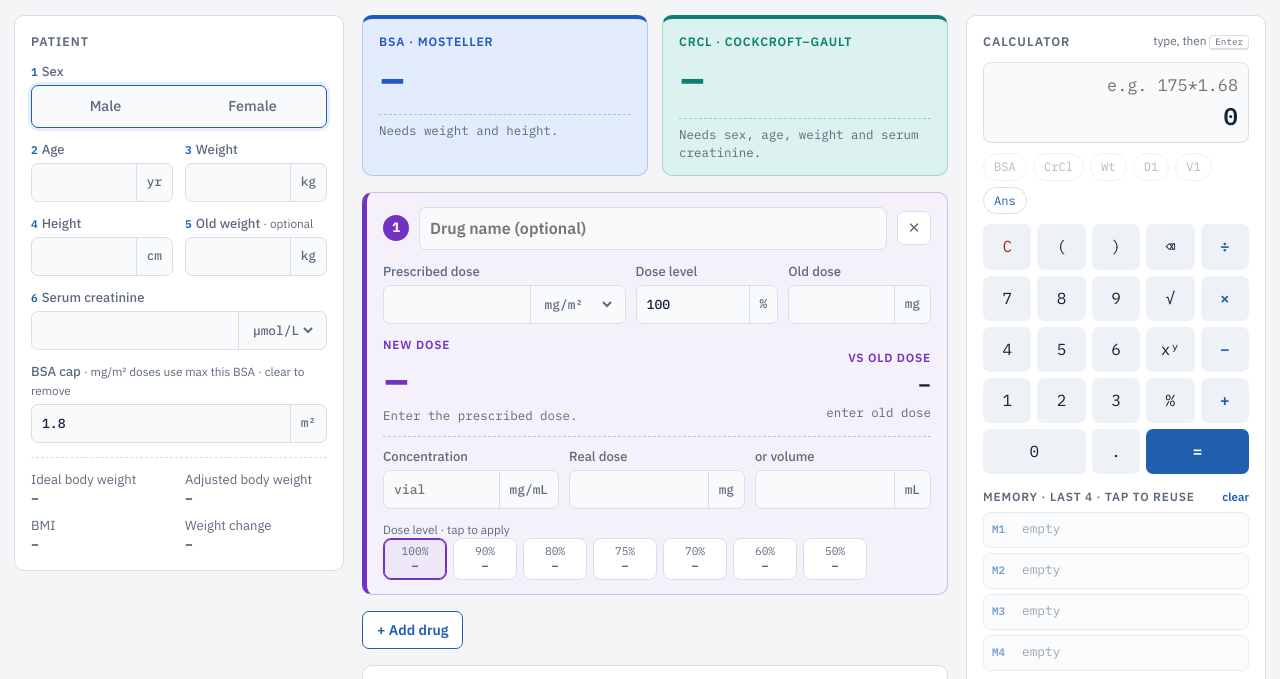
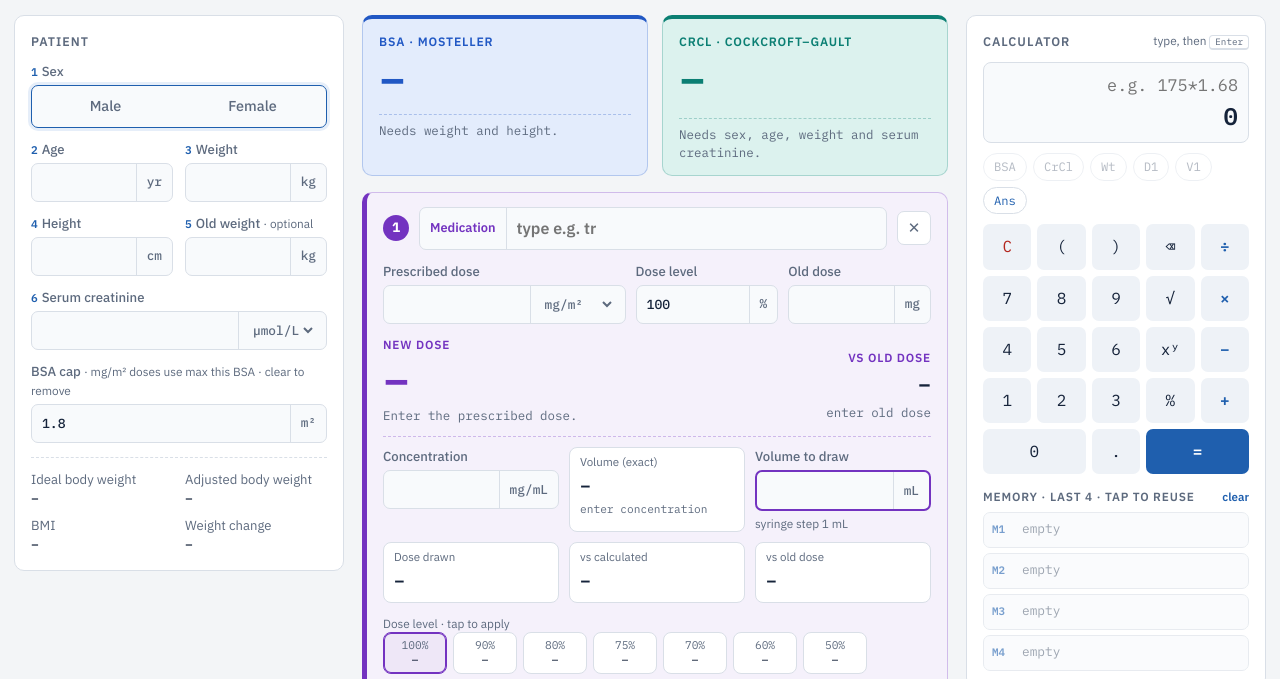
Before and after one commit to ArkedFarmasiHKB/arkedfarmasihkb.github.io, a plain HTML site: page tools/chemo-calculator.html in a window 1280 px wide. Shown: the part 102-781 px from the top of the page. Drawn offline with Linux system fonts and the light colour scheme.

Commit message:
Chemo calculator: medication auto-pick (HKB Drug List concentrations), exact volume, volume to draw with syringe step
Co-Authored-By: Claude Opus 5.5 <noreply@anthropic.com>
Claude-Session: https://claude.ai/code/session_014KmjW5Lyih26BpoCciFScV

```diff
--- a/tools/chemo-calculator.html
+++ b/tools/chemo-calculator.html
@@ -106,14 +106,21 @@ select.solo:focus,input.solo:focus{border-color:var(--accent);box-shadow:0 0 0 3
 .diffbox{display:flex;flex-direction:column;align-items:flex-end;gap:3px;text-align:right}
 .diffbox .dv{font-family:var(--mono);font-size:1.35rem;font-weight:600}
 .diffbox .dn{font-family:var(--mono);font-size:.78rem;color:var(--muted)}
-.dprep{display:grid;grid-template-columns:repeat(3,minmax(0,1fr));gap:10px;padding-top:10px;border-top:1px dashed color-mix(in srgb,var(--c) 30%,transparent)}
-@media (max-width:560px){.dprep{grid-template-columns:1fr 1fr}.dprep label:first-child{grid-column:1/-1}}
-.prep{display:grid;grid-template-columns:repeat(4,minmax(0,1fr));gap:8px;background:var(--panel);border:1px solid var(--line);border-radius:8px;padding:10px 12px}
-@media (max-width:700px){.prep{grid-template-columns:1fr 1fr}}
-.prep div{display:flex;flex-direction:column;gap:2px;min-width:0}
-.prep .pk{font-size:.72rem;color:var(--muted)}
-.prep b{font-family:var(--mono);font-size:1.15rem;font-weight:600;font-variant-numeric:tabular-nums}
-.prep .chip{font-size:.7rem;padding:2px 7px}
+.med-wrap{position:relative;flex:1;min-width:0}
+.mlbl{border-left:0;border-right:1px solid var(--line);font-family:var(--sans);font-weight:600;color:var(--c)}
+.sugg{position:absolute;left:0;right:0;top:calc(100% + 4px);z-index:20;background:var(--panel);border:1px solid var(--line);border-radius:8px;box-shadow:0 8px 24px rgba(0,0,0,.15);overflow:hidden}
+.sugg button{display:flex;justify-content:space-between;gap:10px;width:100%;font:inherit;text-align:left;border:0;background:none;color:var(--ink);padding:10px 12px;cursor:pointer}
+.sugg button span{font-family:var(--mono);font-size:.78rem;color:var(--muted)}
+.sugg button.on{background:var(--accent-soft)}
+.dprep{display:grid;grid-template-columns:minmax(0,1.15fr) minmax(0,.9fr) minmax(0,1.1fr) repeat(3,minmax(0,.9fr));gap:10px;padding-top:10px;border-top:1px dashed color-mix(in srgb,var(--c) 30%,transparent);align-items:stretch}
+@media (max-width:1499px) and (min-width:701px){.dprep{grid-template-columns:repeat(3,minmax(0,1fr))}}
+@media (max-width:700px){.dprep{grid-template-columns:1fr 1fr}}
+.draw-f .unit-in{border-color:var(--c);border-width:2px}
+.ocell{display:flex;flex-direction:column;gap:2px;min-width:0;background:var(--panel);border:1px solid var(--line);border-radius:8px;padding:6px 10px}
+.ocell .pk{font-size:.72rem;color:var(--muted)}
+.ocell b{font-family:var(--mono);font-size:1.12rem;font-weight:600;font-variant-numeric:tabular-nums}
+.ocell .p-exs{font-family:var(--mono);font-size:.7rem;color:var(--muted)}
+.ocell .chip{font-size:.68rem;padding:1px 7px}
 .rchips{display:flex;flex-wrap:wrap;gap:6px}
 .rchip{font:inherit;font-family:var(--mono);font-size:.78rem;border:1px solid var(--line);background:var(--panel);color:var(--ink);border-radius:8px;padding:5px 8px;cursor:pointer;display:flex;flex-direction:column;align-items:center;line-height:1.25;min-width:64px}
 .rchip span{color:var(--muted);font-size:.7rem}
@@ -305,19 +312,15 @@ details.settings-panel summary{cursor:pointer;color:var(--accent);font-weight:60
 
 <a href="#calc" class="btn primary fab" id="fab">🧮 Calc</a>
 
-<datalist id="drugList">
-  <option>Trastuzumab</option><option>Pertuzumab</option><option>Bevacizumab</option>
-  <option>Carboplatin</option><option>Cisplatin</option><option>Oxaliplatin</option>
-  <option>Paclitaxel</option><option>Docetaxel</option><option>Doxorubicin</option><option>Epirubicin</option>
-  <option>Cyclophosphamide</option><option>Fluorouracil</option><option>Gemcitabine</option><option>Irinotecan</option>
-  <option>Etoposide</option><option>Pemetrexed</option><option>Vinorelbine</option>
-</datalist>
 
 <template id="drugTpl">
   <section class="drug">
     <div class="drug-h">
       <span class="badge">1</span>
-      <span class="unit-in" style="flex:1"><input class="d-name" list="drugList" placeholder="Drug name (optional)" data-flow autocomplete="off" aria-label="Drug name"></span>
+      <div class="med-wrap">
+        <span class="unit-in"><span class="unit mlbl">Medication</span><input class="d-name" placeholder="type e.g. tr" data-flow autocomplete="off" spellcheck="false" aria-label="Medication" role="combobox" aria-autocomplete="list"></span>
+        <div class="sugg" role="listbox" hidden></div>
+      </div>
       <button type="button" class="xbtn" aria-label="Remove drug" title="Remove drug">✕</button>
     </div>
     <div class="dfields">
@@ -345,18 +348,15 @@ details.settings-panel summary{cursor:pointer;color:var(--accent);font-weight:60
       </div>
     </div>
     <div class="dprep">
-      <label>Concentration
-        <span class="unit-in"><input class="d-conc" data-flow type="number" inputmode="decimal" step="any" min="0" placeholder="vial"><span class="unit">mg/mL</span></span></label>
-      <label>Real dose
-        <span class="unit-in"><input class="d-real" data-flow type="number" inputmode="decimal" step="any" min="0"><span class="unit">mg</span></span></label>
-      <label>or volume
-        <span class="unit-in"><input class="d-vol" data-flow type="number" inputmode="decimal" step="0.1" min="0"><span class="unit">mL</span></span></label>
-    </div>
-    <div class="prep" hidden>
-      <div><span class="pk">Volume for calc. dose</span><b class="p-cv">–</b></div>
-      <div><span class="pk">Withdraw (real dose)</span><b class="p-wv">–</b></div>
-      <div><span class="pk">Real vs calculated</span><b class="p-rc">–</b><span class="p-rcc"></span></div>
-      <div><span class="pk">Real vs old dose</span><b class="p-ro">–</b><span class="p-roc"></span></div>
+      <label class="conc-f">Concentration
+        <span class="unit-in"><input class="d-conc" data-flow type="number" inputmode="decimal" step="any" min="0"><span class="unit">mg/mL</span></span></label>
+      <div class="ocell"><span class="pk">Volume (exact)</span><b class="p-ex">–</b><span class="p-exs"></span></div>
+      <label class="draw-f">Volume to draw
+        <span class="unit-in"><input class="d-vol" data-flow type="number" inputmode="decimal" step="1" min="0"><span class="unit">mL</span></span>
+        <span class="hint p-step"></span></label>
+      <div class="ocell"><span class="pk">Dose drawn</span><b class="p-wd">–</b></div>
+      <div class="ocell"><span class="pk">vs calculated</span><b class="p-rc">–</b><span class="p-rcc"></span></div>
+      <div class="ocell"><span class="pk">vs old dose</span><b class="p-ro">–</b><span class="p-roc"></span></div>
     </div>
     <div>
       <div class="rlbl">Dose level · tap to apply</div>
@@ -372,7 +372,32 @@ const ok = v => isFinite(v) && v > 0;
 const f = (v, d = 1) => isFinite(v) ? v.toLocaleString(undefined, {minimumFractionDigits: d, maximumFractionDigits: d}) : '–';
 const MAX_DRUGS = 4, LEVELS = [100, 90, 80, 75, 70, 60, 50];
 const BASIS_TXT = {m2: 'mg/m²', kg: 'mg/kg', flat: 'mg flat', auc: 'AUC'};
-const PRESET = { trastuzumab:'kg', pertuzumab:'flat', bevacizumab:'kg', carboplatin:'auc' };
+// Drug library: concentrations from HKB CHEMOTHERAPY REGISTRY "Drug List" (mg/mL). Edit here to change defaults.
+const DRUGS = [
+  { n:'Trastuzumab',      conc:21,       basis:'kg' },
+  { n:'Carboplatin',      conc:10,       basis:'auc' },
+  { n:'Cisplatin',        conc:1,        basis:'m2' },
+  { n:'Oxaliplatin',      conc:5,        basis:'m2' },
+  { n:'Paclitaxel',       conc:100/16.7, basis:'m2', note:'100 mg/16.7 mL' },
+  { n:'Docetaxel',        conc:20,       basis:'m2', step:0.2 },
+  { n:'Doxorubicin',      conc:2,        basis:'m2' },
+  { n:'Epirubicin',       conc:2,        basis:'m2' },
+  { n:'Cyclophosphamide', conc:20,       basis:'m2' },
+  { n:'Fluorouracil',     conc:50,       basis:'m2', alias:['5-fu','5fu','5-fluorouracil'] },
+  { n:'Gemcitabine',      conc:38.022,   basis:'m2' },
+  { n:'Irinotecan',       conc:20,       basis:'m2' },
+  { n:'Pemetrexed',       conc:25,       basis:'m2' },
+  { n:'Methotrexate',     conc:25 },
+];
+const DEFAULT_STEP = 1;   // smallest syringe step in mL (docetaxel 0.2 mL)
+const concTxt = c => String(+(+c).toFixed(3));
+function findDrugs(t){
+  t = t.trim().toLowerCase(); if (!t) return [];
+  const keys = d => [d.n.toLowerCase(), ...(d.alias || [])];
+  const pre = DRUGS.filter(d => keys(d).some(k => k.startsWith(t)));
+  const mid = DRUGS.filter(d => !pre.includes(d) && keys(d).some(k => k.includes(t)));
+  return [...pre, ...mid];
+}
 let sex = '';
 const V = {};
 
@@ -415,14 +440,45 @@ function addDrug(focus){
     else card.querySelectorAll('input').forEach(i => i.value = i.classList.contains('d-pct') ? 100 : '');
     calc();
   });
-  // real dose (mg) and volume (mL) fill each other in; remember which one was typed last
-  card.querySelector('.d-real').addEventListener('input', () => card.dataset.src = 'mg');
-  card.querySelector('.d-vol').addEventListener('input', () => card.dataset.src = 'ml');
-  const nameIn = card.querySelector('.d-name');
-  nameIn.addEventListener('input', () => {
-    const b = PRESET[nameIn.value.trim().toLowerCase()];
-    if (b) card.querySelector('.d-basis').value = b;
+  const volIn = card.querySelector('.d-vol');
+  volIn.addEventListener('keydown', e => {
+    if (e.key === 'Enter' && !volIn.value && volIn.placeholder) { volIn.value = volIn.placeholder; calc(); }
   });
+  const nameIn = card.querySelector('.d-name'), sugg = card.querySelector('.sugg');
+  let hits = [], hi = 0;
+  const pick = d => {
+    nameIn.value = d.n;
+    card.querySelector('.d-conc').value = d.conc;
+    if (d.basis) card.querySelector('.d-basis').value = d.basis;
+    sugg.hidden = true; hits = [];
+    calc();
+  };
+  const show = () => {
+    hits = findDrugs(nameIn.value).slice(0, 6); hi = 0;
+    const exact = hits.length === 1 && hits[0].n.toLowerCase() === nameIn.value.trim().toLowerCase();
+    if (!hits.length || exact) { sugg.hidden = true; return; }
+    sugg.innerHTML = '';
+    hits.forEach((d, j) => {
+      const b = document.createElement('button');
+      b.type = 'button'; b.tabIndex = -1; if (j === hi) b.className = 'on';
+      b.innerHTML = `<b></b><span>${concTxt(d.conc)} mg/mL${d.note ? ' · ' + d.note : ''}</span>`;
+      b.firstChild.textContent = d.n;
+      b.addEventListener('mousedown', e => e.preventDefault());
+      b.addEventListener('click', () => { pick(d); goNext(nameIn); });
+      sugg.appendChild(b);
+    });
+    sugg.hidden = false;
+  };
+  const mark = () => [...sugg.children].forEach((b, j) => b.classList.toggle('on', j === hi));
+  nameIn.addEventListener('input', show);
+  nameIn.addEventListener('keydown', e => {
+    if (sugg.hidden || !hits.length) return;
+    if (e.key === 'ArrowDown') { hi = (hi + 1) % hits.length; mark(); e.preventDefault(); }
+    else if (e.key === 'ArrowUp') { hi = (hi - 1 + hits.length) % hits.length; mark(); e.preventDefault(); }
+    else if (e.key === 'Enter' || e.key === 'Tab') pick(hits[hi]);   // Enter then moves on to the next field
+    else if (e.key === 'Escape') sugg.hidden = true;
+  });
+  nameIn.addEventListener('blur', () => { if (!sugg.hidden && hits.length === 1) pick(hits[0]); sugg.hidden = true; });
   box.appendChild(card);
   markFlow();
   calc();
@@ -538,35 +594,37 @@ function calc(){
       chip(q('.d-chip'), '', '');
     }
 
-    // Preparation: concentration, real dose, volume
-    const conc = parseFloat(q('.d-conc').value);
-    let real = parseFloat(q('.d-real').value), vol = parseFloat(q('.d-vol').value);
-    if (ok(conc)) {
-      if (card.dataset.src === 'ml' && ok(vol)) { real = vol * conc; q('.d-real').value = +real.toFixed(1); }
-      else if (ok(real)) { vol = real / conc; q('.d-vol').value = +vol.toFixed(1); }
-    }
-    const calcVol = ok(conc) && ok(dose) ? dose / conc : NaN;
-    const wVol = ok(conc) && ok(real) ? real / conc : NaN;
+    // Preparation: exact volume, volume to draw (syringe step), dose for that volume
+    const conc = parseFloat(q('.d-conc').value), vol = parseFloat(q('.d-vol').value);
+    const def = DRUGS.find(d => d.n.toLowerCase() === q('.d-name').value.trim().toLowerCase());
+    const stepMl = def && def.step ? def.step : DEFAULT_STEP;
+    const exactVol = ok(conc) && ok(dose) ? dose / conc : NaN;
+    const suggest = ok(exactVol) ? +(Math.round(exactVol / stepMl) * stepMl).toFixed(1) : NaN;
+    const volEl = q('.d-vol');
+    volEl.step = stepMl; volEl.placeholder = ok(suggest) ? suggest : '';
+    const wVol = ok(vol) ? vol : NaN, wDose = ok(wVol) && ok(conc) ? wVol * conc : NaN;
+    const offStep = ok(wVol) && Math.abs(wVol / stepMl - Math.round(wVol / stepMl)) > 1e-6;
+    q('.p-step').textContent = offStep ? `⚠ not a ${stepMl} mL step` : `syringe step ${stepMl} mL${ok(suggest) && !ok(wVol) ? ` · Enter = ${suggest}` : ''}`;
+    q('.p-step').style.color = offStep ? 'var(--warn)' : '';
     const pcmp = (a, b, lim) => {
       if (!ok(a) || !ok(b)) return ['–', '', ''];
       const pc = (a - b) / b * 100, over = Math.abs(pc) > lim;
       return [`${pc>0?'+':''}${f(pc,1)}%`, over ? 'warn' : 'ok', over ? `outside ±${lim}%` : `within ±${lim}%`];
     };
-    const rc1 = pcmp(real, dose, realTol), ro1 = pcmp(real, old, tol);
-    const showPrep = ok(conc) || ok(real);
-    q('.prep').hidden = !showPrep;
-    if (showPrep) {
-      q('.p-cv').textContent = ok(calcVol) ? `${f(calcVol,1)} mL` : (ok(conc) ? '–' : 'enter conc.');
-      q('.p-wv').textContent = ok(wVol) ? `${f(wVol,1)} mL` : (ok(real) ? 'enter conc.' : 'enter real dose');
-      q('.p-rc').textContent = rc1[0]; q('.p-rc').className = 'p-rc' + (rc1[1] ? (rc1[1] === 'warn' ? ' d-warn' : ' d-ok') : '');
-      chip(q('.p-rcc'), rc1[1], rc1[2]);
-      q('.p-ro').textContent = ro1[0]; q('.p-ro').className = 'p-ro' + (ro1[1] ? (ro1[1] === 'warn' ? ' d-warn' : ' d-ok') : '');
-      chip(q('.p-roc'), ro1[1], ro1[2]);
-    }
-    vols[i] = ok(wVol) ? wVol : calcVol;
+    const rc1 = pcmp(wDose, dose, realTol), ro1 = pcmp(wDose, old, tol);
+    q('.p-ex').textContent = ok(exactVol) ? `${f(exactVol,2)} mL` : '–';
+    q('.p-exs').textContent = !ok(conc) ? 'enter concentration' : '';
+    q('.p-wd').textContent = ok(wDose) ? `${f(wDose,1)} mg` : (ok(conc) ? 'enter volume' : '–');
+    const paint = (sel, val, cls, txt, chipSel) => {
+      q(sel).textContent = val; q(sel).className = sel.slice(1) + (cls ? (cls === 'warn' ? ' d-warn' : ' d-ok') : '');
+      chip(q(chipSel), cls, txt);
+    };
+    paint('.p-rc', rc1[0], rc1[1], rc1[2], '.p-rcc');
+    paint('.p-ro', ro1[0], ro1[1], ro1[2], '.p-roc');
+    vols[i] = wVol;
     let prepTxt = '';
-    if (ok(real)) prepTxt = ` | real ${f(real,1)} mg${ok(wVol)?` = ${f(wVol,1)} mL @ ${conc} mg/mL`:''} (${rc1[0]} vs calc${ok(old)?`, ${ro1[0]} vs old`:''})`;
-    else if (ok(calcVol)) prepTxt = ` | ${f(calcVol,1)} mL @ ${conc} mg/mL`;
+    if (ok(wDose)) prepTxt = ` | draw ${f(wVol,1)} mL @ ${concTxt(conc)} mg/mL = ${f(wDose,1)} mg (exact ${f(exactVol,2)} mL; ${rc1[0]} vs calc${ok(old)?`, ${ro1[0]} vs old`:''})`;
+    else if (ok(exactVol)) prepTxt = ` | ${f(exactVol,2)} mL @ ${concTxt(conc)} mg/mL`;
 
     const rc = q('.rchips'); rc.innerHTML = '';
     LEVELS.forEach(lv => {
```
